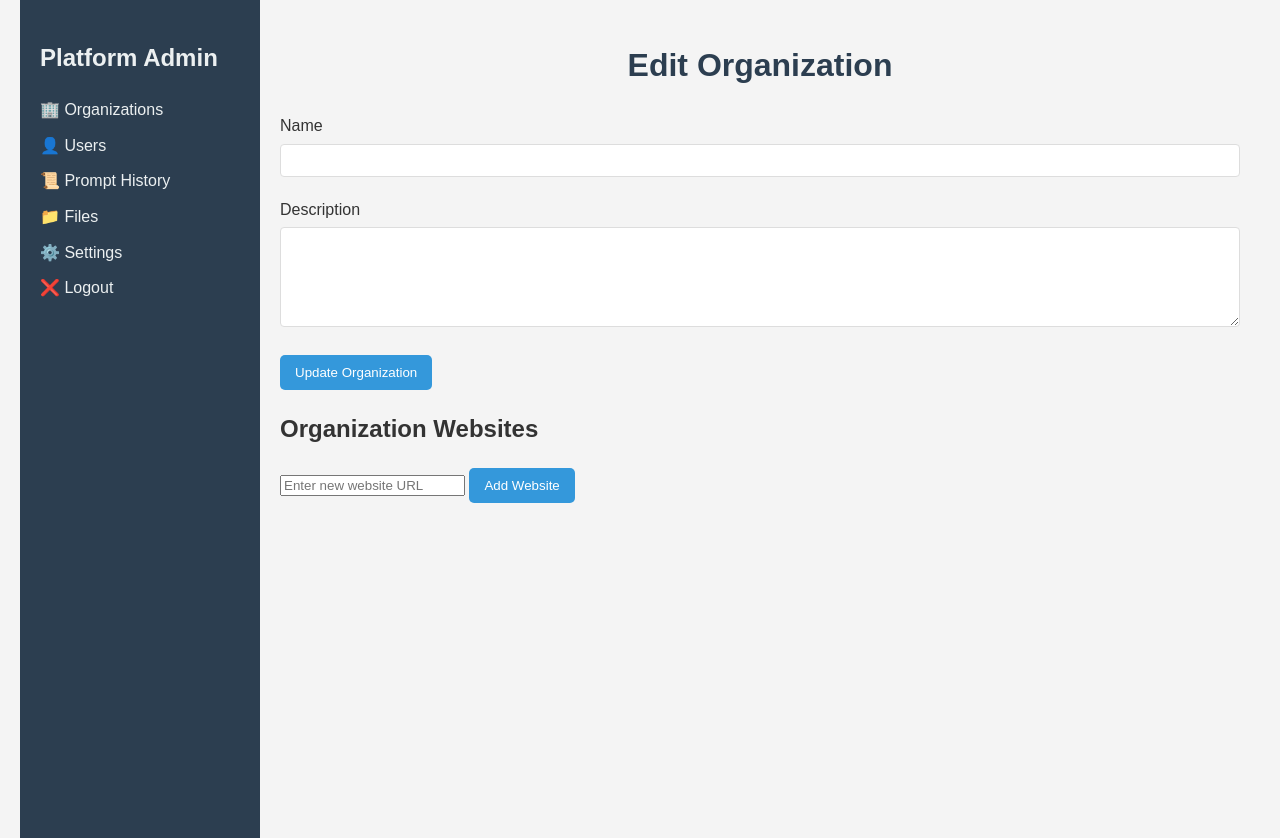
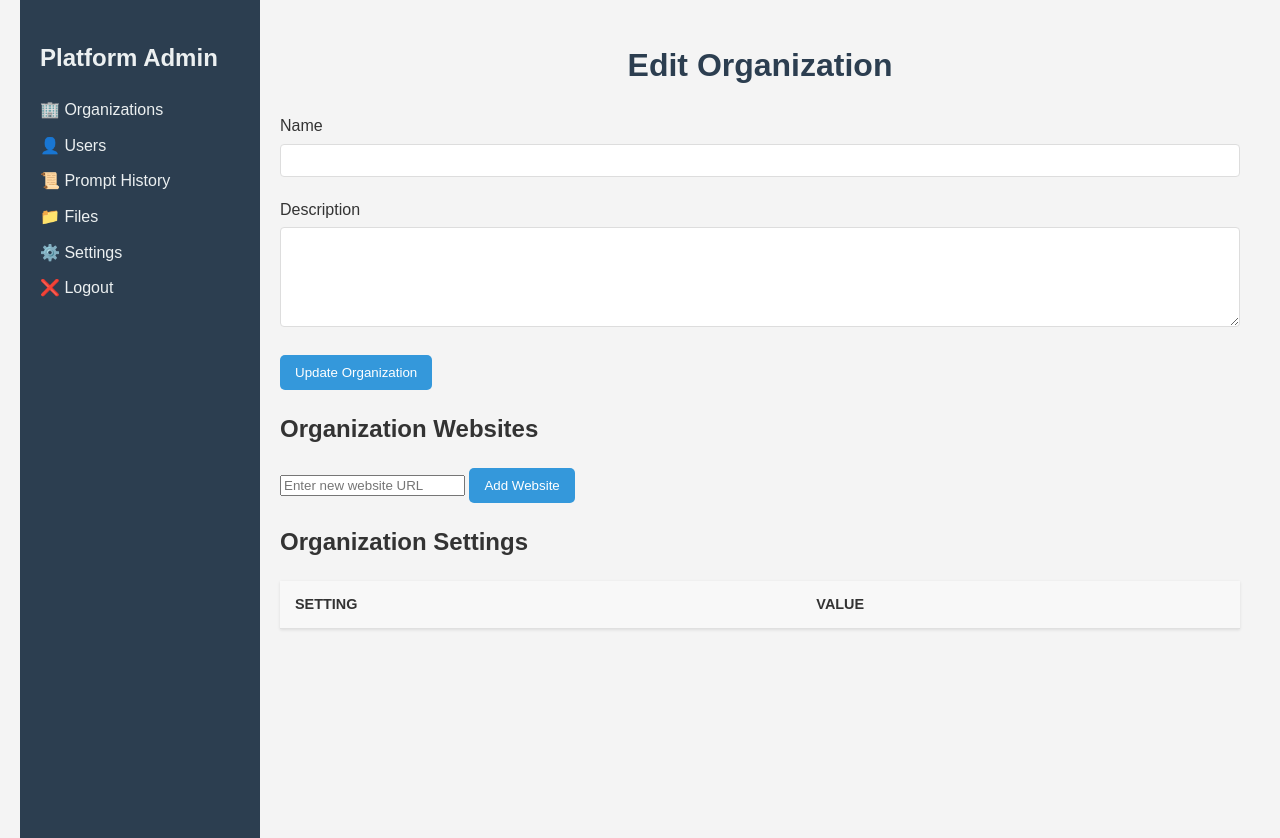
Before and after one commit to calebcauthon/aidock_backend, a Flask app: template templates/organizations/edit.html in a window 1280 px wide. Shown: the part 21-859 px from the top of the page. Run offline with Flask 3, Linux system fonts and the light colour scheme; the template is opened without the code that fills it, so the values that code supplies are empty; parts of the project's set-up code (start-up, migrations or seed data) failed here and were passed over; some libraries are stand-ins or nearby versions.

Commit message:
Add functionality to fetch and display organization settings in the edit organization page.

```diff
--- a/templates/organizations/edit.html
+++ b/templates/organizations/edit.html
@@ -23,6 +23,24 @@
         <input type="text" id="newWebsite" placeholder="Enter new website URL">
         <button id="addWebsite" class="btn">Add Website</button>
     </div>
+
+    <h2>Organization Settings</h2>
+    <table class="table">
+        <thead>
+            <tr>
+                <th>Setting</th>
+                <th>Value</th>
+            </tr>
+        </thead>
+        <tbody>
+            {% for setting in settings %}
+            <tr>
+                <td>{{ setting.name }}</td>
+                <td>{{ setting.value }}</td>
+            </tr>
+            {% endfor %}
+        </tbody>
+    </table>
 
 <script type="text/javascript">
     document.addEventListener('DOMContentLoaded', function() {
```
Also changed, not shown: db/settings_model.py (+9 -0 lines), routes/admin/organization.py (+7 -1 lines).
